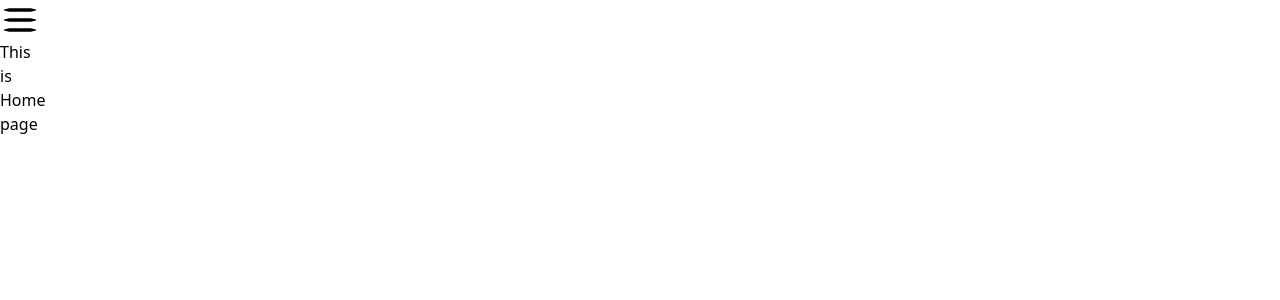
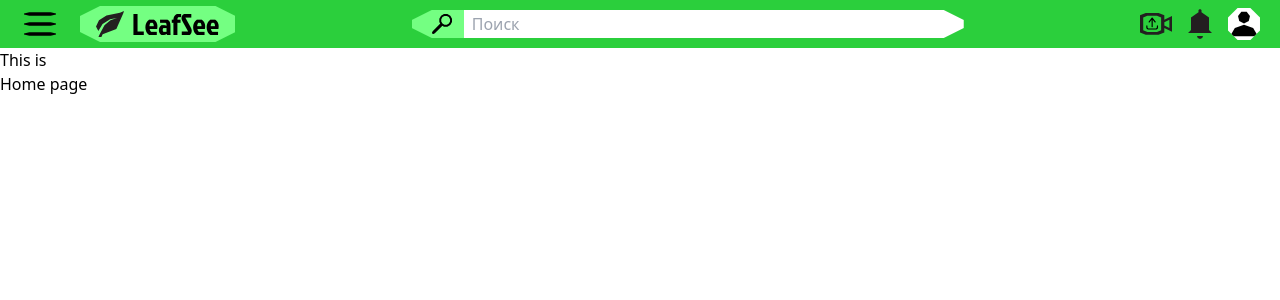
Before and after one commit to Tortole/leafsee-simple, a React (Create React App) app in the folder frontend/: page / in a window 1280 px wide. Shown: the top 300 px of the page. Built offline with nearby package versions, Linux system fonts and the light colour scheme.

Commit message:
wip: Try implement Django authentication in React

```diff
--- a/frontend/src/components/shells/mainShell.js
+++ b/frontend/src/components/shells/mainShell.js
@@ -1,17 +1,126 @@
 import { ReactComponent as BurgerMenuButton } from "../../static/svg/burger_menu_button.svg";
+import { ReactComponent as LeafIcon } from "../../static/svg/leaf_icon.svg";
+import { ReactComponent as Magnifier } from "../../static/svg/magnifier.svg";
+import { ReactComponent as VideoUpload } from "../../static/svg/video_upload.svg";
+import { ReactComponent as NotificationBell } from "../../static/svg/notification_bell.svg";
+import { ReactComponent as UserIcon } from "../../static/svg/user_icon.svg";
 
-function BurgerButtonSidebar() {
+function toggleElement(elementId) {
+    // let element = $(`#${elementId}`);
+    // // If element is hide, then show it
+    // if (element.css("display") == "none") {
+    //     element.css("display", "");
+    // }
+    // // otherwise hide it
+    // else {
+    //     element.css("display", "none");
+    // }
+}
+
+function TopbarBurgerButton() {
     return (
-        <button class="clip-polygon-octagon hover:bg-green-l-hover active:bg-green-l-onclick float-left flex size-10 items-center justify-center">
+        <button
+            class="clip-polygon-octagon hover:bg-green-l-hover active:bg-green-l-onclick float-left flex size-10 items-center justify-center"
+            onclick="toggleElement('base-sidebar')"
+        >
             <BurgerMenuButton class="w-8" />
         </button>
+    );
+}
+
+function TopbarIcon() {
+    return (
+        <button class="bg-green-l clip-polygon-steep-2 float-left ml-5 flex h-9 w-max items-center px-4">
+            <LeafIcon class="float-left w-7" />
+            <p class="font-jockeyone float-left ml-2 text-center text-3xl">
+                LeafSee
+            </p>
+        </button>
+    );
+}
+
+function TopbarSearch() {
+    return (
+        <div class="clip-polygon-steep-2 h-7 w-max">
+            <button class="bg-green-l hover:bg-green-l-hover active:bg-green-l-onclick float-left h-full pl-5 pr-3 text-center">
+                <Magnifier class="w-5" />
+            </button>
+            <input
+                type="text"
+                class="float-left h-full w-[500px] pl-2 pr-5 outline-none"
+                name="search"
+                placeholder="Поиск"
+            />
+        </div>
+    );
+}
+
+function TopbarAuthenticated() {
+    return (
+        <div class="flex h-full w-max items-center justify-between gap-4">
+            <a href="{% url 'video-list' %}">
+                <VideoUpload class="w-8" />
+            </a>
+            <button onclick="toggleElement('base-notifications')">
+                <NotificationBell class="w-6" />
+            </button>
+            <button
+                class="clip-polygon-octagon flex size-8 items-center justify-center bg-white"
+                onclick="toggleElement('base-account-submenu')"
+            >
+                <UserIcon class="w-7" />
+            </button>
+        </div>
+    );
+}
+
+function TopbarNotAuthenticated() {
+    return (
+        <div class="flex h-full w-max items-center justify-between gap-5">
+            <button
+                class="bg-green-l font-play clip-polygon-steep-2 hover:bg-green-l-hover active:bg-green-l-onclick h-7 w-[140px] px-4"
+                onclick="toggleElement('login-form-wrapper')"
+            >
+                Вход
+            </button>
+            <button
+                class="bg-green-l font-play clip-polygon-steep-2 hover:bg-green-l-hover active:bg-green-l-onclick h-7 w-[140px] px-4"
+                onclick="toggleElement('registration-form-wrapper')"
+            >
+                Регистрация
+            </button>
+        </div>
+    );
+}
+
+// function Topbar() {
+//     return (
+
+//     );
+// }
+
+function Topbar() {
+    return (
+        <div
+            id="base-topbar"
+            class="bg-green-n z-10 flex h-12 w-full items-center justify-between px-5"
+        >
+            <div>
+                <div class="flex items-center">
+                    <TopbarBurgerButton />
+                    <TopbarIcon />
+                </div>
+            </div>
+            <TopbarSearch />
+            <TopbarAuthenticated />
+        </div>
     );
 }
 
 function MainShell() {
     return (
         <div>
-            <BurgerButtonSidebar />
+            <Topbar />
         </div>
     );
 }
--- a/frontend/src/pages/Main.js
+++ b/frontend/src/pages/Main.js
@@ -5,7 +5,7 @@ function Main() {
     return (
         <div>
             <MainShell />
-            <h1 class="w-8">This is Home page</h1>
+            <h1 class="w-24">This is Home page</h1>
         </div>
     );
 }
--- a/frontend/src/static/css/out.css
+++ b/frontend/src/static/css/out.css
@@ -549,8 +549,20 @@ video {
     display: none;
 }
 
+.z-10 {
+    z-index: 10;
+}
+
 .float-left {
     float: left;
+}
+
+.ml-2 {
+    margin-left: 0.5rem;
+}
+
+.ml-5 {
+    margin-left: 1.25rem;
 }
 
 .flex {
@@ -562,8 +574,69 @@ video {
     height: 2.5rem;
 }
 
+.size-8 {
+    width: 2rem;
+    height: 2rem;
+}
+
+.h-9 {
+    height: 2.25rem;
+}
+
+.h-7 {
+    height: 1.75rem;
+}
+
+.h-full {
+    height: 100%;
+}
+
+.h-12 {
+    height: 3rem;
+}
+
+.w-7 {
+    width: 1.75rem;
+}
+
 .w-8 {
     width: 2rem;
+}
+
+.w-max {
+    width: max-content;
+}
+
+.w-5 {
+    width: 1.25rem;
+}
+
+.w-\[500px\] {
+    width: 500px;
+}
+
+.w-full {
+    width: 100%;
+}
+
+.w-12 {
+    width: 3rem;
+}
+
+.w-36 {
+    width: 9rem;
+}
+
+.w-24 {
+    width: 6rem;
+}
+
+.w-6 {
+    width: 1.5rem;
+}
+
+.w-\[140px\] {
+    width: 140px;
 }
 
 .items-center {
@@ -572,6 +645,94 @@ video {
 
 .justify-center {
     justify-content: center;
+}
+
+.justify-between {
+    justify-content: space-between;
+}
+
+.gap-4 {
+    gap: 1rem;
+}
+
+.gap-5 {
+    gap: 1.25rem;
+}
+
+.bg-green-l {
+    --tw-bg-opacity: 1;
+    background-color: rgb(116 255 130 / var(--tw-bg-opacity, 1));
+}
+
+.bg-green-n {
+    --tw-bg-opacity: 1;
+    background-color: rgb(43 207 60 / var(--tw-bg-opacity, 1));
+}
+
+.bg-white {
+    --tw-bg-opacity: 1;
+    background-color: rgb(255 255 255 / var(--tw-bg-opacity, 1));
+}
+
+.px-4 {
+    padding-left: 1rem;
+    padding-right: 1rem;
+}
+
+.px-5 {
+    padding-left: 1.25rem;
+    padding-right: 1.25rem;
+}
+
+.pl-2 {
+    padding-left: 0.5rem;
+}
+
+.pl-5 {
+    padding-left: 1.25rem;
+}
+
+.pr-3 {
+    padding-right: 0.75rem;
+}
+
+.pr-5 {
+    padding-right: 1.25rem;
+}
+
+.text-center {
+    text-align: center;
+}
+
+.font-jockeyone {
+    font-family: JockeyOne;
+}
+
+.font-play {
+    font-family: Play;
+}
+
+.text-3xl {
+    font-size: 1.875rem;
+    line-height: 2.25rem;
+}
+
+.outline-none {
+    outline: 2px solid transparent;
+    outline-offset: 2px;
+}
+
+.clip-polygon-steep-2 {
+    clip-path: polygon(
+        20px 0%,
+        calc(100% - 20px) 0%,
+        100% 10px,
+        100% calc(100% - 10px),
+        calc(100% - 20px) 100%,
+        20px 100%,
+        0% calc(100% - 10px),
+        0% 10px
+    );
 }
 
 @font-face {
```
Also changed, not shown: 1 other file (tests, documents, lock files or other folders).
